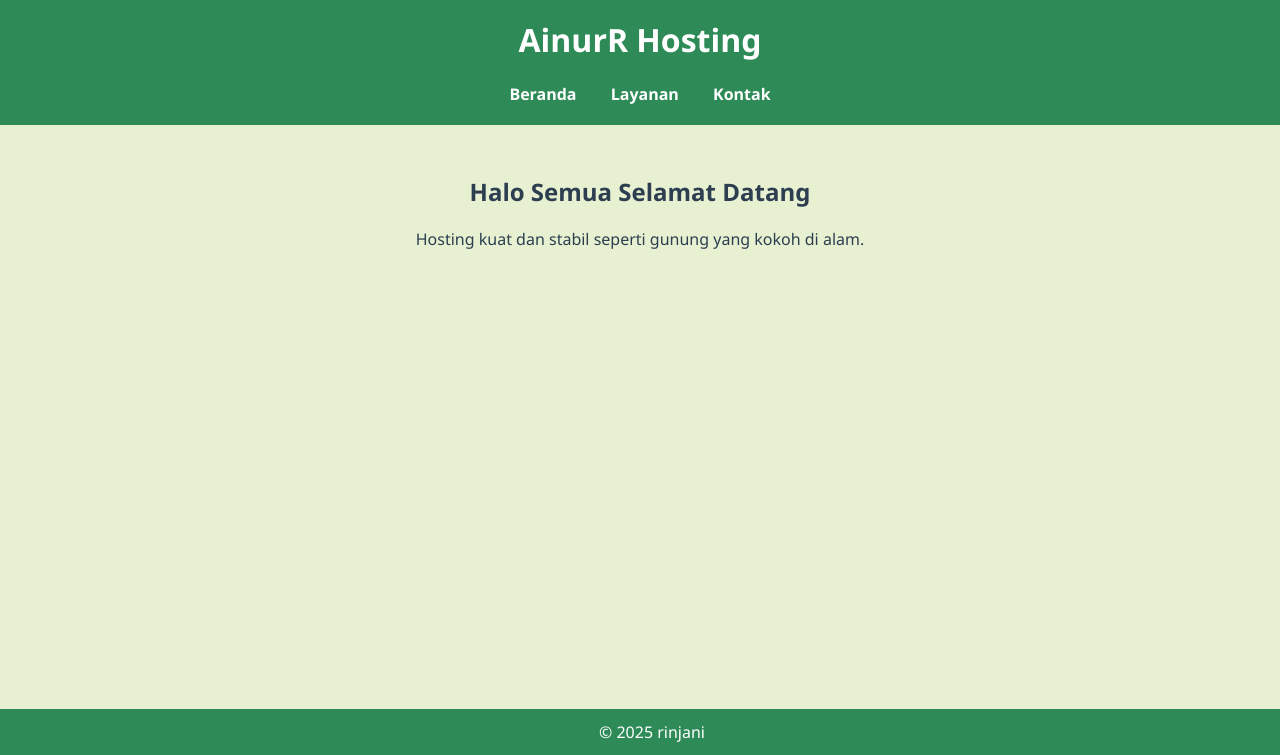
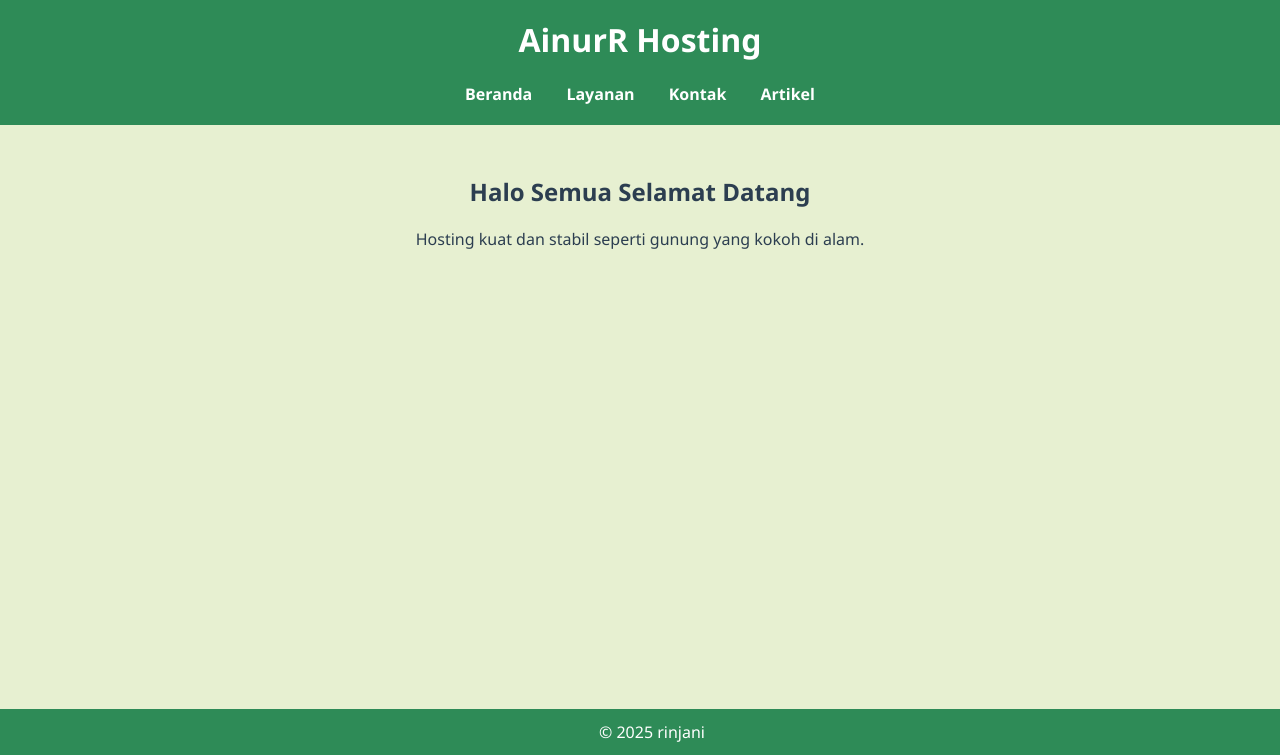
Before and after one commit to ainurr11/belajar_hosting, a plain HTML site: page index.html in a window 1280 px wide. Shown: the part 45-800 px from the top of the page. Drawn offline with Linux system fonts and the light colour scheme.

Commit message:
Update index.html

```diff
--- a/index.html
+++ b/index.html
@@ -14,6 +14,7 @@
       <a href="index.html">Beranda</a>
       <a href="layanan.html">Layanan</a>
       <a href="kontak.html">Kontak</a>
+      <a href="artikel.html">Artikel</a>
     </nav>
   </header>
 
```
